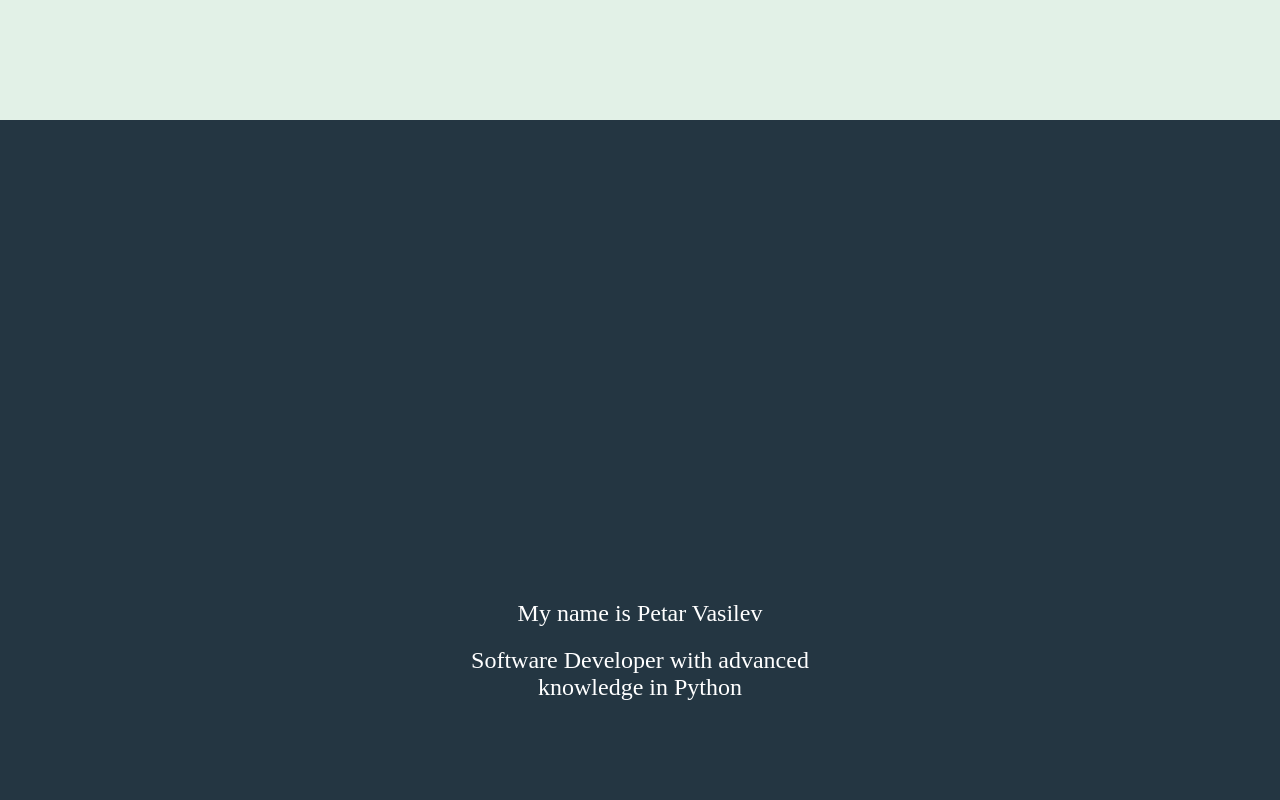
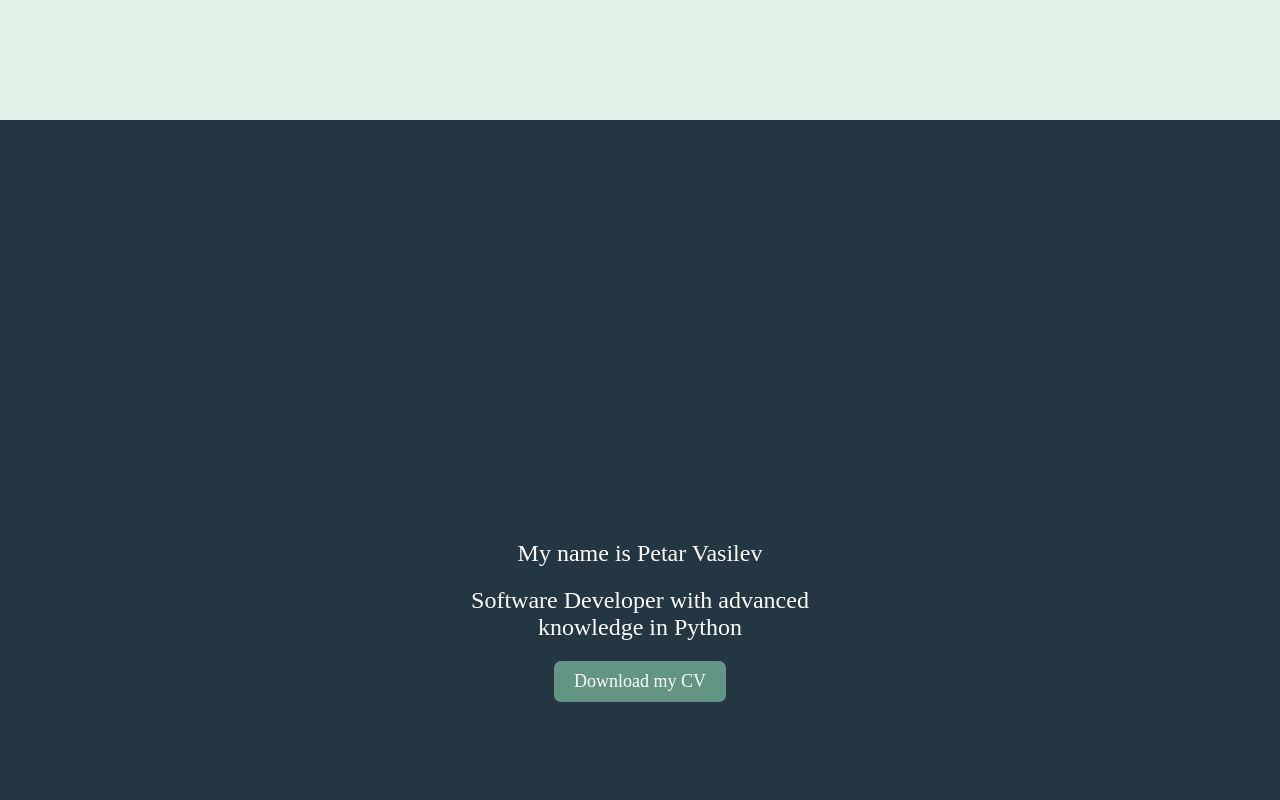
Before and after one commit to PtrVv/personal-website, a plain HTML site: page index.html in a window 1280 px wide. Shown: the part 800-1600 px from the top of the page. Drawn offline with Linux system fonts and the light colour scheme; a web font is replaced by a local one.

Commit message:
download CV

```diff
--- a/index.html
+++ b/index.html
@@ -26,9 +26,10 @@
         </section>
 
         <section id="about">
-            <div>
+            <div class="about-content">
                 <h2>My name is Petar Vasilev</h2>
                 <h2>Software Developer with advanced knowledge in Python</h2>
+                <a class="btn-download" href="resume/Petar_Vasilev_Resume.pdf" download>Download my CV</a>
             </div>
         </section>
 
--- a/styles.css
+++ b/styles.css
@@ -34,7 +34,7 @@ body {
 
 section {
     padding: 460px;
-    margin-top: 0px;
+    margin: 0px;
 }
 
 #home {
@@ -44,13 +44,19 @@ section {
 
 #about {
     background-color: #243642;
-    text-align: center;
+    align-items: center;
 
 }
 
 #about h2 {
     color: white;
     font-weight: normal;
+    margin-top: 0;
+}
+
+.about-content {
+    transform: translateY(-40px);
+    text-align: center;
 }
 
 #certificates {
@@ -195,3 +201,21 @@ button {
     margin: 0;
     font-size: 14px;
 }
+
+.btn-download {
+    display: inline-block;
+    padding: 10px 20px;
+    font-size: 18px;
+    color: #fff;
+    background-color: #629584;
+    border: none;
+    border-radius: 7px;
+    text-decoration: none;
+    cursor: pointer;
+    text-align: center;
+    transition: background-color 0.3s;
+}
+
+.btn-download:hover {
+    background-color: #467566;
+}
```
Also changed, not shown: 1 other file. Lines whose indentation alone changed are shown as unchanged.
